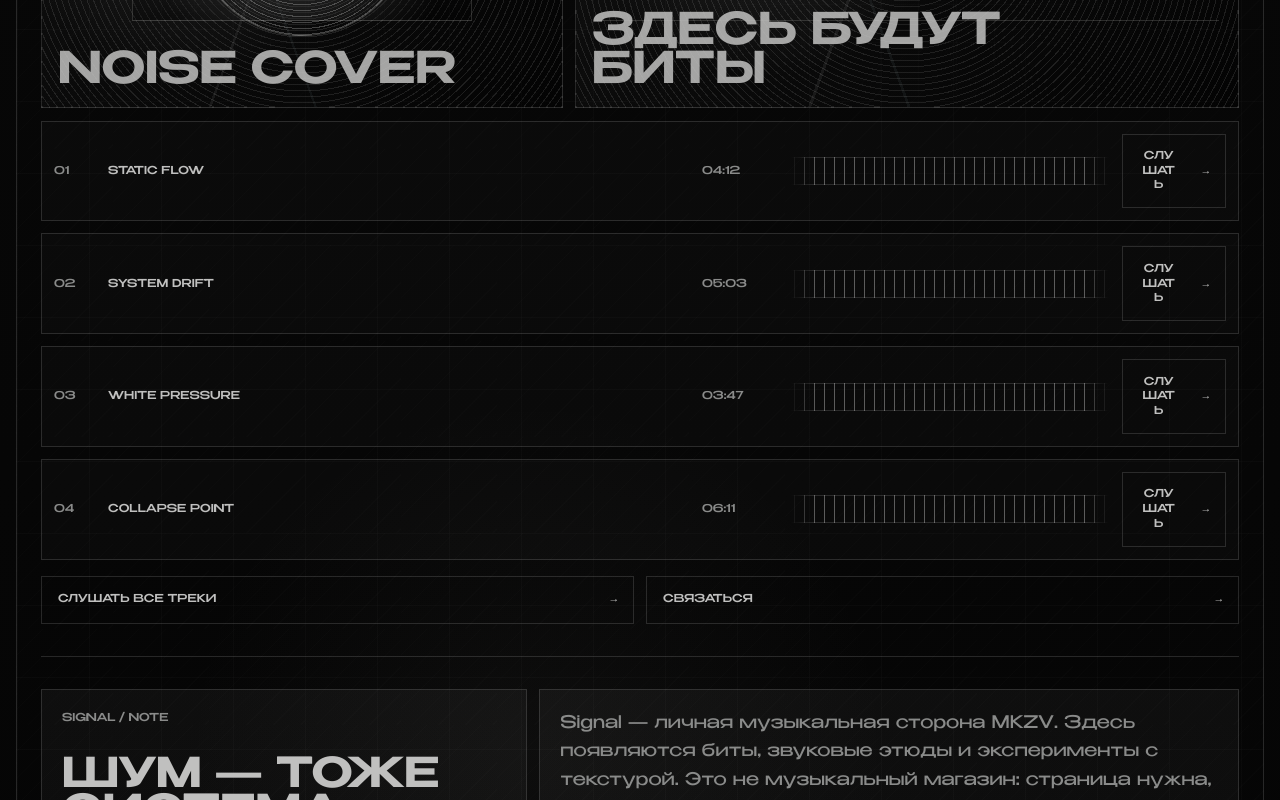
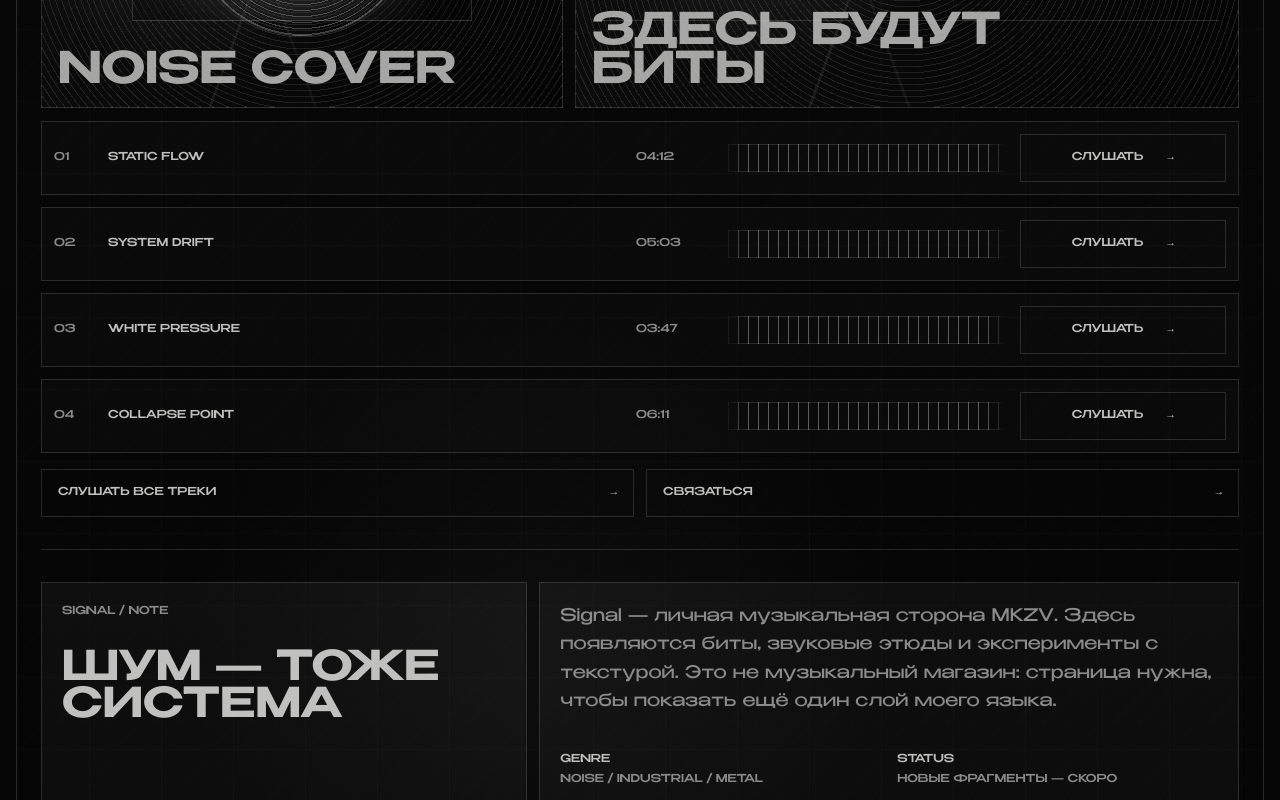
Before and after one commit to mkzvcode/mkzv-web, a Next.js app: page /signal in a window 1280 px wide. Shown: the part 1260-2060 px from the top of the page. Built offline with nearby package versions, Linux system fonts and the light colour scheme.

Commit message:
Fix signal listen button wrapping

```diff
--- a/app/globals.css
+++ b/app/globals.css
@@ -256,6 +256,8 @@ textarea {
   font-weight: 500;
   line-height: 1.35;
   text-transform: uppercase;
+  overflow-wrap: normal;
+  word-break: normal;
   transition:
     border-color 170ms ease,
     background-color 170ms ease,
@@ -279,6 +281,9 @@ textarea {
 
 .signal-listen {
   width: 100%;
+  min-width: 128px;
+  justify-content: center;
+  white-space: nowrap;
 }
 
 .text-muted {
@@ -805,7 +810,6 @@ textarea {
 
 input,
 textarea,
-.thin-button,
 .mono {
   overflow-wrap: anywhere;
 }
--- a/app/signal/page.tsx
+++ b/app/signal/page.tsx
@@ -14,7 +14,7 @@
 export default function SignalPage() {
   return <><Header active="Signal" /><main className="page-shell page-grid border-x border-[var(--line)] px-4 py-8 md:px-6 md:py-10">
     <section className="signal-hero relative overflow-hidden border-b border-[var(--line)] pb-8"><ArtworkSlot className="signal-sphere" wide /><div className="relative z-10 grid gap-8 xl:grid-cols-[minmax(0,0.78fr)_minmax(320px,0.5fr)]"><div><p className="mono mb-7 text-[var(--muted)]">05. Signal / music / noise</p><h1 className="display signal-title">Signal<br />Noise in<br />the system</h1><p className="copy mt-7 max-w-md text-[var(--muted)]">Музыка, биты и шум — часть визуального языка. Это отдельная точка входа в музыкальную сторону проекта.</p></div><p className="mono self-end leading-6 text-[var(--muted)]">// Frequencies 44.1 kHz<br />// Mode: live loop<br />// Signal: active</p></div></section>
-    <section className="py-8"><div className="visual-break mb-3 grid gap-3 lg:grid-cols-[minmax(0,0.44fr)_minmax(0,0.56fr)]"><VisualPlaceholder label="signal artwork / cover" title="Noise cover" variant="poster" /><VisualPlaceholder label="audio waveform / draft" title="Здесь будут биты" variant="wave" /></div><div className="grid gap-3">{tracks.map(([id, title, time]) => <div className="signal-track grid min-w-0 grid-cols-[36px_minmax(0,1fr)] items-center gap-x-3 gap-y-3 border border-[var(--line)] bg-[var(--panel)] p-3 sm:grid-cols-[42px_minmax(0,1fr)_76px] xl:grid-cols-[42px_minmax(0,1fr)_76px_minmax(160px,0.55fr)_104px]" key={title}><span className="mono text-[var(--muted)]">{id}</span><span className="mono min-w-0 text-[var(--paper)]">{title}</span><span className="mono text-[var(--muted)] sm:col-start-3 xl:col-auto">{time}</span><span className="signal-wave col-span-2 sm:col-span-3 xl:col-auto" /><button className="thin-button signal-listen col-span-2 min-h-10 sm:col-span-3 xl:col-auto" type="button">Слушать <span aria-hidden="true">→</span></button></div>)}</div><div className="mt-4 grid gap-3 sm:grid-cols-2"><button className="thin-button" type="button">Слушать все треки <span aria-hidden="true">→</span></button><a className="thin-button" href="/contacts">Связаться <span aria-hidden="true">→</span></a></div></section>
+    <section className="py-8"><div className="visual-break mb-3 grid gap-3 lg:grid-cols-[minmax(0,0.44fr)_minmax(0,0.56fr)]"><VisualPlaceholder label="signal artwork / cover" title="Noise cover" variant="poster" /><VisualPlaceholder label="audio waveform / draft" title="Здесь будут биты" variant="wave" /></div><div className="grid gap-3">{tracks.map(([id, title, time]) => <div className="signal-track grid min-w-0 grid-cols-[36px_minmax(0,1fr)] items-center gap-x-3 gap-y-3 border border-[var(--line)] bg-[var(--panel)] p-3 sm:grid-cols-[42px_minmax(0,1fr)_76px] xl:grid-cols-[42px_minmax(0,1fr)_76px_minmax(160px,0.55fr)_minmax(128px,0.4fr)]" key={title}><span className="mono text-[var(--muted)]">{id}</span><span className="mono min-w-0 text-[var(--paper)]">{title}</span><span className="mono text-[var(--muted)] sm:col-start-3 xl:col-auto">{time}</span><span className="signal-wave col-span-2 sm:col-span-3 xl:col-auto" /><button className="thin-button signal-listen col-span-2 min-h-10 sm:col-span-3 xl:col-auto" type="button">Слушать <span aria-hidden="true">→</span></button></div>)}</div><div className="mt-4 grid gap-3 sm:grid-cols-2"><button className="thin-button" type="button">Слушать все треки <span aria-hidden="true">→</span></button><a className="thin-button" href="/contacts">Связаться <span aria-hidden="true">→</span></a></div></section>
     <section className="grid gap-3 border-t border-[var(--line)] py-8 lg:grid-cols-[minmax(0,0.82fr)_minmax(0,1.18fr)]"><div className="panel p-5"><p className="mono text-[var(--muted)]">Signal / note</p><h2 className="display mt-8 text-[clamp(1.9rem,3.2vw,3.8rem)]">Шум — тоже<br />система</h2></div><div className="panel p-5"><p className="copy-lg text-[var(--muted)]">Signal — личная музыкальная сторона MKZV. Здесь появляются биты, звуковые этюды и эксперименты с текстурой. Это не музыкальный магазин: страница нужна, чтобы показать ещё один слой моего языка.</p><div className="mt-8 grid gap-4 sm:grid-cols-2"><p className="mono leading-5 text-[var(--paper)]">GENRE<br /><span className="text-[var(--muted)]">Noise / industrial / metal</span></p><p className="mono leading-5 text-[var(--paper)]">STATUS<br /><span className="text-[var(--muted)]">Новые фрагменты — скоро</span></p></div></div></section>
   </main><Footer /></>;
 }
```
